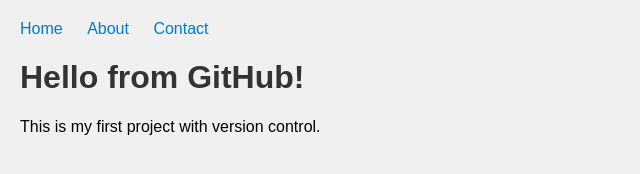
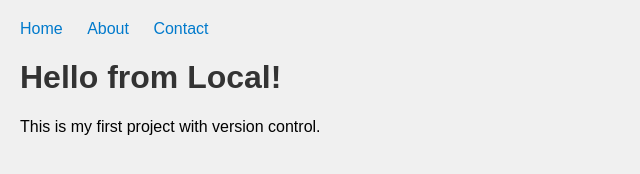
Before and after one commit to SaskiyaDwiSeptiani/judul2latihan, a plain HTML site: page index.html in a window 1280 px wide. Shown: the whole page, without its empty margins (0-640 px from the left). Drawn offline with Linux system fonts and the light colour scheme.

Commit message:
Local change

```diff
--- a/index.html
+++ b/index.html
@@ -13,7 +13,7 @@
         </ul>
     </nav>
 
-    <h1>Hello from GitHub!</h1>
+    <h1>Hello from Local!</h1>
     <p>This is my first project with version control.</p>
 </body>
 </html>
```
